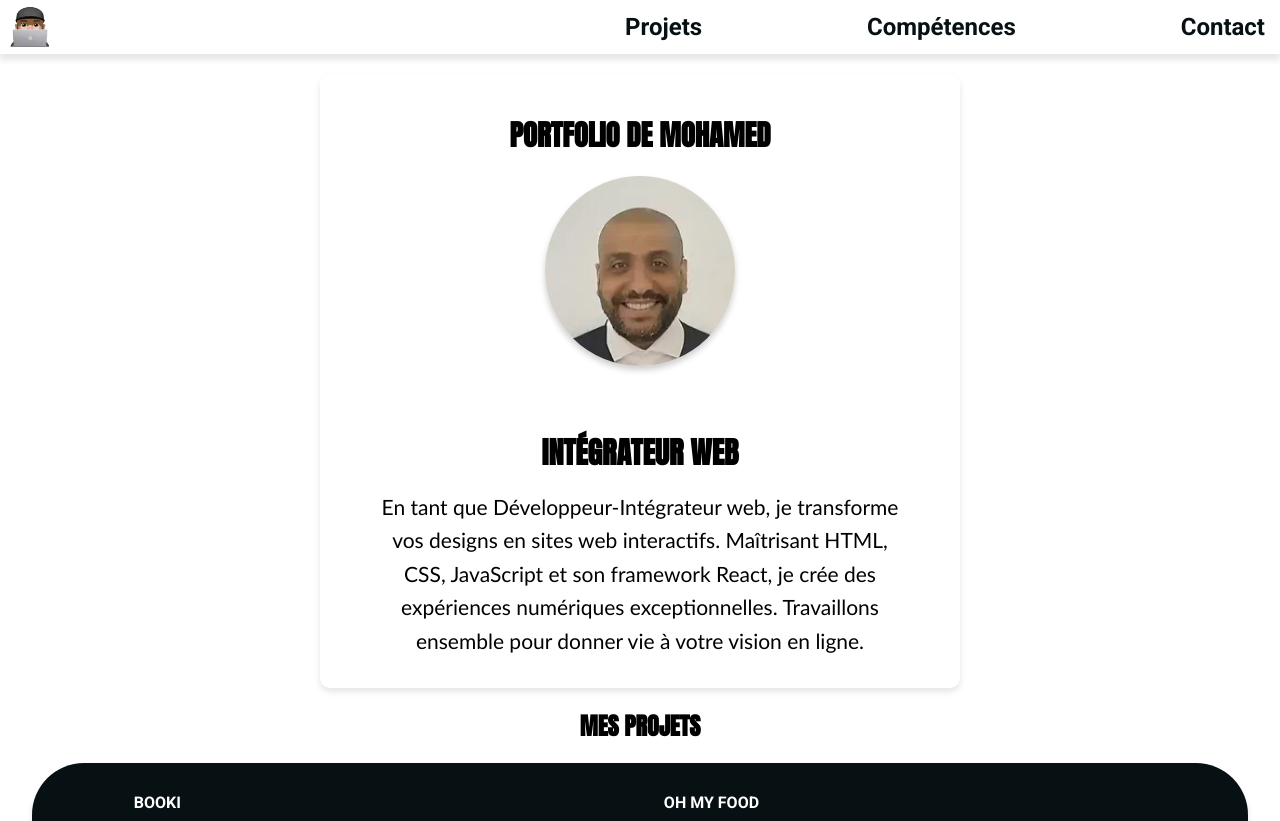
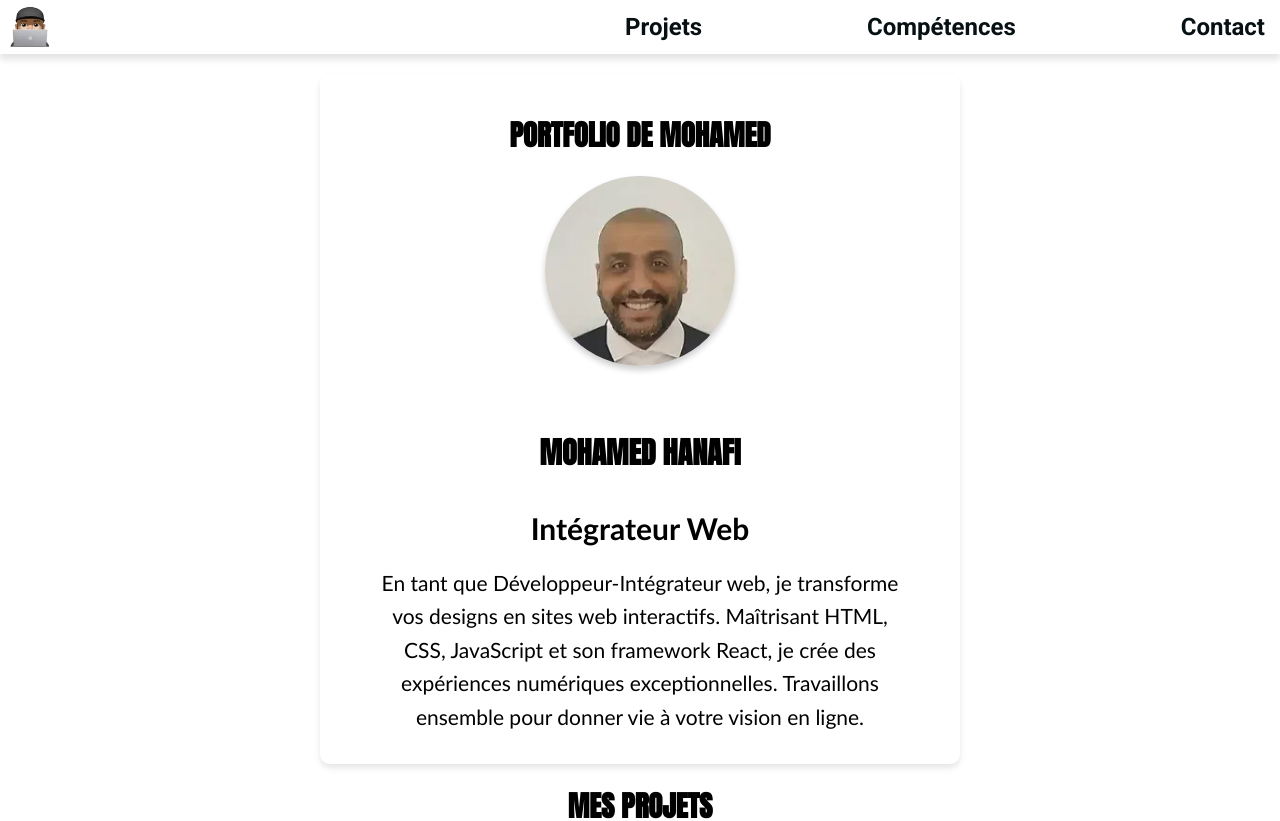
Before and after one commit to mohamedhanafi69120/OC_PORTFOLIO, a React (Vite) app: page / in a window 1280 px wide. Shown: the top 821 px of the page. Built offline with nearby package versions, Linux system fonts and the light colour scheme.

Commit message:
Mise à jour des titres H1 et H2

```diff
--- a/index.html
+++ b/index.html
@@ -111,6 +111,5 @@
 
     <!-- Script principal React -->
     <script type="module" src="/src/main.jsx"></script>
-    <noscript>Ce site nécessite JavaScript pour fonctionner.</noscript>
   </body>
 </html>
--- a/src/components/Banner/banner.jsx
+++ b/src/components/Banner/banner.jsx
@@ -15,7 +15,8 @@ function Banner() {
         />
       </div>
       <div className="presentation">
-        <h2>Intégrateur Web</h2>
+        <h2>Mohamed Hanafi</h2>
+        <h3>Intégrateur Web</h3>
         <p>
           En tant que Développeur-Intégrateur web, je transforme vos designs en
           sites web interactifs. Maîtrisant HTML, CSS, JavaScript et son
--- a/src/components/Banner/banner.scss
+++ b/src/components/Banner/banner.scss
@@ -22,6 +22,9 @@
 }
 
 h1 {
+  font-size: 1.8em;
+}
+h2 {
   font-size: 1.8em;
 }
 .banner p {
```
